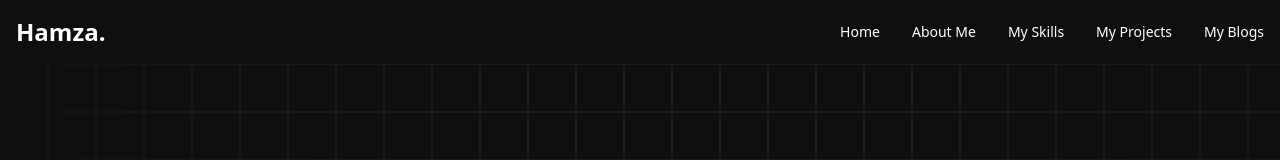
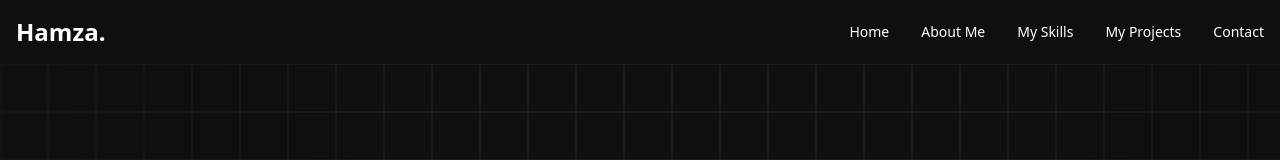
Before and after one commit to HamzaAryanSapnil/nextjs-portfolio, a Next.js app: page / in a window 1280 px wide. Shown: the top 160 px of the page. Built offline with nearby package versions, Linux system fonts and the light colour scheme; no server answers.

Commit message:
Update PublicNav component to replace "My Blogs" with "Contact" in navigation items

```diff
--- a/src/components/shared/PublicNav.tsx
+++ b/src/components/shared/PublicNav.tsx
@@ -4,14 +4,12 @@ import Link from "next/link";
 import ClientNavHeader from "./ClientNavHeader";
 import ClientButton from "../modules/Home/Nav/ClientButton";
 import PublicMobileNav from "../modules/Home/Nav/PublicMobileNav";
-import { Button } from "../ui/button";
 import { getCookie } from "@/services/auth/tokenHandler";
-import LogoutBtn from "./LogoutBtn";
 
 export const navItems = [
   {
     label: "Home",
-    href: "/"
+    href: "/",
   },
   {
     label: "About Me",
@@ -26,8 +24,8 @@ export const navItems = [
     href: "#projects",
   },
   {
-    label: "My Blogs",
-    href: "#blogs",
+    label: "Contact",
+    href: "#contact",
   },
 ];
 
```
